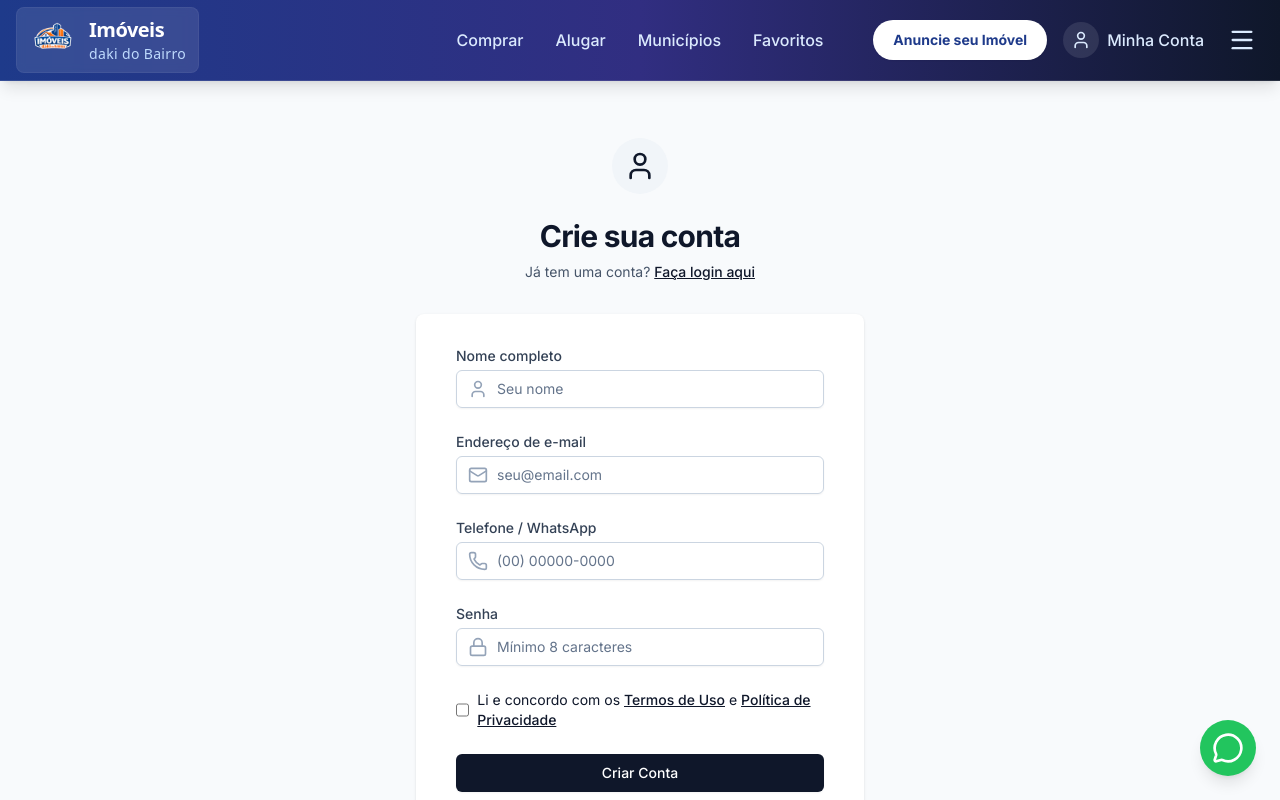
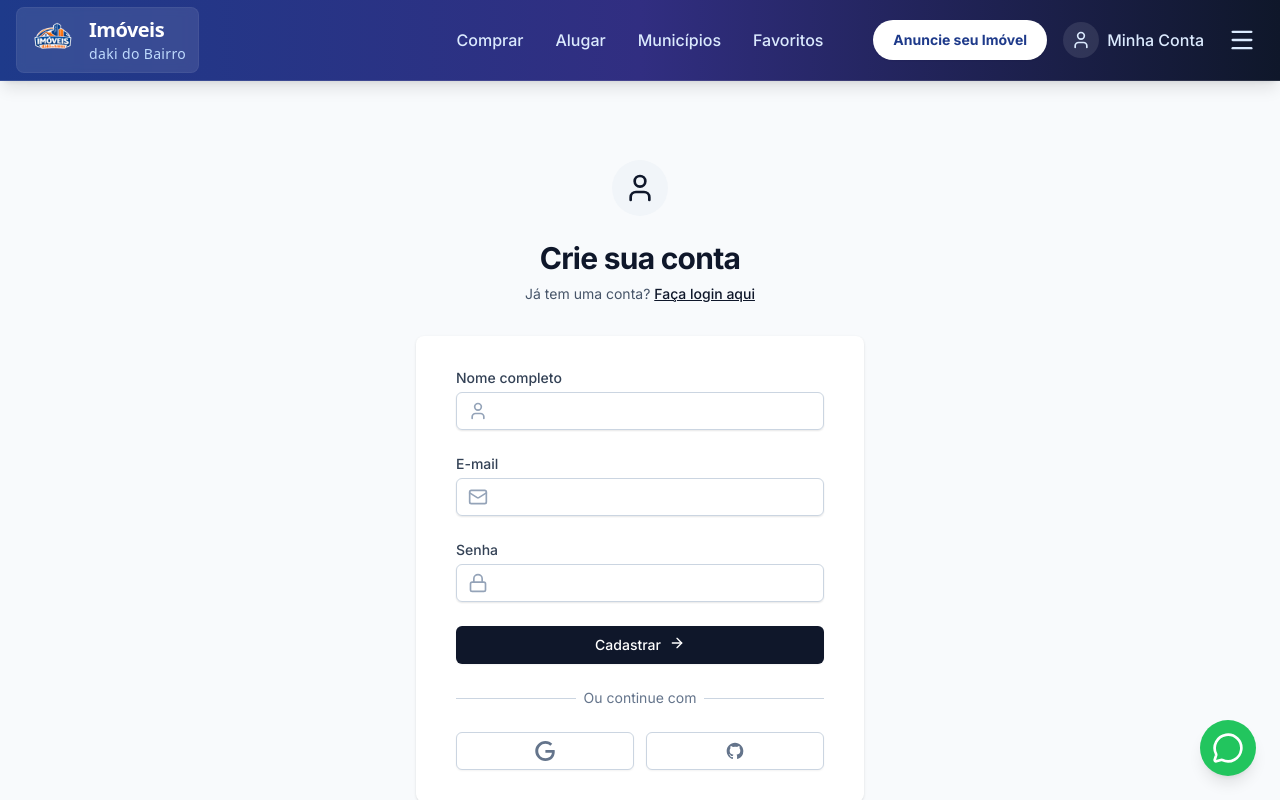
Before and after one commit to Dodo110371/imoveis-daki-do-bairro, a Next.js app: page /cadastro in a window 1280 px wide. Shown: the top 800 px of the page. Built offline with nearby package versions, Linux system fonts and the light colour scheme.

Commit message:
Implement AuthContext and fix redirect flows in Advertise/Account pages

```diff
--- a/app/anunciar/page.tsx
+++ b/app/anunciar/page.tsx
@@ -21,6 +21,8 @@ import {
   CreditCard
 } from 'lucide-react';
 import { CITY_NEIGHBORHOODS } from '@/lib/constants';
+import { useAuth } from '@/context/AuthContext';
+import { useEffect } from 'react';
 
 // Step definitions
 const STEPS = [
@@ -70,12 +72,19 @@ interface AdvertiseFormData {
 
 export default function AdvertisePage() {
   const router = useRouter();
+  const { isAuthenticated, isLoading: isAuthLoading } = useAuth();
   const [hasIdentified, setHasIdentified] = useState(false);
   const [currentStep, setCurrentStep] = useState(1);
   const [isSubmitting, setIsSubmitting] = useState(false);
   const [isLoadingCep, setIsLoadingCep] = useState(false);
   const [isLoadingAdvertiserCep, setIsLoadingAdvertiserCep] = useState(false);
   const [isSuccess, setIsSuccess] = useState(false);
+
+  useEffect(() => {
+    if (isAuthenticated) {
+      setHasIdentified(true);
+    }
+  }, [isAuthenticated]);
 
   // Form State
   const [formData, setFormData] = useState<AdvertiseFormData>({
@@ -299,7 +308,7 @@ export default function AdvertisePage() {
 
         <div className="grid md:grid-cols-2 gap-6">
           {/* Login Card */}
-          <Link href="/minha-conta" className="group">
+          <Link href="/minha-conta?redirect=/anunciar" className="group">
             <div className="bg-white p-8 rounded-xl border-2 border-slate-100 hover:border-blue-500 transition-all h-full shadow-sm hover:shadow-md">
               <div className="w-12 h-12 bg-blue-100 rounded-full flex items-center justify-center mb-6 group-hover:bg-blue-600 transition-colors">
                 <LogIn className="w-6 h-6 text-blue-600 group-hover:text-white transition-colors" />
@@ -315,7 +324,7 @@ export default function AdvertisePage() {
           </Link>
 
           {/* Register Card */}
-          <Link href="/cadastro" className="group">
+          <Link href="/cadastro?redirect=/anunciar" className="group">
             <div className="bg-white p-8 rounded-xl border-2 border-slate-100 hover:border-green-500 transition-all h-full shadow-sm hover:shadow-md">
               <div className="w-12 h-12 bg-green-100 rounded-full flex items-center justify-center mb-6 group-hover:bg-green-600 transition-colors">
                 <UserPlus className="w-6 h-6 text-green-600 group-hover:text-white transition-colors" />
--- a/app/cadastro/page.tsx
+++ b/app/cadastro/page.tsx
@@ -1,7 +1,31 @@
-import { User, Mail, Lock, Phone } from 'lucide-react';
+"use client";
+
+import React, { useState, Suspense } from 'react';
+import { User, Mail, Lock, Phone, ArrowRight } from 'lucide-react';
 import Link from 'next/link';
+import { useRouter, useSearchParams } from 'next/navigation';
+import { useAuth } from '@/context/AuthContext';
 
-export default function CadastroPage() {
+function CadastroContent() {
+  const [name, setName] = useState('');
+  const [email, setEmail] = useState('');
+  const [password, setPassword] = useState('');
+  const { register, isLoading } = useAuth();
+  const router = useRouter();
+  const searchParams = useSearchParams();
+  const redirectUrl = searchParams.get('redirect') || '/';
+
+  const handleSubmit = async (e: React.FormEvent) => {
+    e.preventDefault();
+    try {
+      await register(email, name);
+      router.push(redirectUrl);
+    } catch (error) {
+      console.error('Registration error:', error);
+      alert('Erro ao criar conta. Tente novamente.');
+    }
+  };
+
   return (
     <div className="min-h-screen bg-slate-50 flex flex-col justify-center py-12 sm:px-6 lg:px-8">
       <div className="sm:mx-auto sm:w-full sm:max-w-md">
@@ -15,7 +39,7 @@ export default function CadastroPage() {
         </h2>
         <p className="mt-2 text-center text-sm text-slate-600">
           Já tem uma conta?{' '}
-          <Link href="/minha-conta" className="font-medium text-slate-900 hover:text-slate-800 underline">
+          <Link href={`/minha-conta?redirect=${redirectUrl}`} className="font-medium text-slate-900 hover:text-slate-800 underline">
             Faça login aqui
           </Link>
         </p>
@@ -23,7 +47,7 @@ export default function CadastroPage() {
 
       <div className="mt-8 sm:mx-auto sm:w-full sm:max-w-md">
         <div className="bg-white py-8 px-4 shadow sm:rounded-lg sm:px-10">
-          <form className="space-y-6" action="#" method="POST">
+          <form className="space-y-6" onSubmit={handleSubmit}>
             <div>
               <label htmlFor="name" className="block text-sm font-medium text-slate-700">
                 Nome completo
@@ -38,15 +62,16 @@ export default function CadastroPage() {
                   type="text"
                   autoComplete="name"
                   required
-                  className="block w-full pl-10 pr-3 py-2 border border-slate-300 rounded-md leading-5 bg-white placeholder-slate-500 focus:outline-none focus:placeholder-slate-400 focus:ring-1 focus:ring-slate-900 focus:border-slate-900 sm:text-sm"
-                  placeholder="Seu nome"
+                  value={name}
+                  onChange={(e) => setName(e.target.value)}
+                  className="block w-full pl-10 rounded-md border-slate-300 shadow-sm focus:border-slate-500 focus:ring-slate-500 sm:text-sm py-2 border"
                 />
               </div>
             </div>
 
             <div>
               <label htmlFor="email" className="block text-sm font-medium text-slate-700">
-                Endereço de e-mail
+                E-mail
               </label>
               <div className="mt-1 relative rounded-md shadow-sm">
                 <div className="absolute inset-y-0 left-0 pl-3 flex items-center pointer-events-none">
@@ -58,28 +83,9 @@ export default function CadastroPage() {
                   type="email"
                   autoComplete="email"
                   required
-                  className="block w-full pl-10 pr-3 py-2 border border-slate-300 rounded-md leading-5 bg-white placeholder-slate-500 focus:outline-none focus:placeholder-slate-400 focus:ring-1 focus:ring-slate-900 focus:border-slate-900 sm:text-sm"
-                  placeholder="seu@email.com"
-                />
-              </div>
-            </div>
-
-            <div>
-              <label htmlFor="phone" className="block text-sm font-medium text-slate-700">
-                Telefone / WhatsApp
-              </label>
-              <div className="mt-1 relative rounded-md shadow-sm">
-                <div className="absolute inset-y-0 left-0 pl-3 flex items-center pointer-events-none">
-                  <Phone className="h-5 w-5 text-slate-400" />
-                </div>
-                <input
-                  id="phone"
-                  name="phone"
-                  type="tel"
-                  autoComplete="tel"
-                  required
-                  className="block w-full pl-10 pr-3 py-2 border border-slate-300 rounded-md leading-5 bg-white placeholder-slate-500 focus:outline-none focus:placeholder-slate-400 focus:ring-1 focus:ring-slate-900 focus:border-slate-900 sm:text-sm"
-                  placeholder="(00) 00000-0000"
+                  value={email}
+                  onChange={(e) => setEmail(e.target.value)}
+                  className="block w-full pl-10 rounded-md border-slate-300 shadow-sm focus:border-slate-500 focus:ring-slate-500 sm:text-sm py-2 border"
                 />
               </div>
             </div>
@@ -98,36 +104,81 @@ export default function CadastroPage() {
                   type="password"
                   autoComplete="new-password"
                   required
-                  className="block w-full pl-10 pr-3 py-2 border border-slate-300 rounded-md leading-5 bg-white placeholder-slate-500 focus:outline-none focus:placeholder-slate-400 focus:ring-1 focus:ring-slate-900 focus:border-slate-900 sm:text-sm"
-                  placeholder="Mínimo 8 caracteres"
+                  value={password}
+                  onChange={(e) => setPassword(e.target.value)}
+                  className="block w-full pl-10 rounded-md border-slate-300 shadow-sm focus:border-slate-500 focus:ring-slate-500 sm:text-sm py-2 border"
                 />
               </div>
-            </div>
-
-            <div className="flex items-center">
-              <input
-                id="terms"
-                name="terms"
-                type="checkbox"
-                required
-                className="h-4 w-4 text-slate-900 focus:ring-slate-900 border-slate-300 rounded"
-              />
-              <label htmlFor="terms" className="ml-2 block text-sm text-slate-900">
-                Li e concordo com os <a href="#" className="font-medium underline hover:text-slate-800">Termos de Uso</a> e <a href="#" className="font-medium underline hover:text-slate-800">Política de Privacidade</a>
-              </label>
             </div>
 
             <div>
               <button
                 type="submit"
-                className="w-full flex justify-center py-2 px-4 border border-transparent rounded-md shadow-sm text-sm font-medium text-white bg-slate-900 hover:bg-slate-800 focus:outline-none focus:ring-2 focus:ring-offset-2 focus:ring-slate-900 transition-colors"
+                disabled={isLoading}
+                className="flex w-full justify-center rounded-md border border-transparent bg-slate-900 py-2 px-4 text-sm font-medium text-white shadow-sm hover:bg-slate-800 focus:outline-none focus:ring-2 focus:ring-slate-500 focus:ring-offset-2 disabled:opacity-70 disabled:cursor-not-allowed"
               >
-                Criar Conta
+                {isLoading ? (
+                  <div className="h-5 w-5 border-2 border-white/30 border-t-white rounded-full animate-spin" />
+                ) : (
+                  <>
+                    Cadastrar
+                    <ArrowRight className="ml-2 h-4 w-4" />
+                  </>
+                )}
               </button>
             </div>
           </form>
+
+          <div className="mt-6">
+            <div className="relative">
+              <div className="absolute inset-0 flex items-center">
+                <div className="w-full border-t border-slate-300" />
+              </div>
+              <div className="relative flex justify-center text-sm">
+                <span className="bg-white px-2 text-slate-500">Ou continue com</span>
+              </div>
+            </div>
+
+            <div className="mt-6 grid grid-cols-2 gap-3">
+              <button
+                type="button"
+                className="inline-flex w-full justify-center rounded-md border border-slate-300 bg-white py-2 px-4 text-sm font-medium text-slate-500 shadow-sm hover:bg-slate-50"
+              >
+                <span className="sr-only">Entrar com Google</span>
+                <svg className="h-5 w-5" aria-hidden="true" fill="currentColor" viewBox="0 0 24 24">
+                  <path d="M12.48 10.92v3.28h7.84c-.24 1.84-.853 3.187-1.787 4.133-1.147 1.147-2.933 2.4-6.053 2.4-4.827 0-8.6-3.893-8.6-8.72s3.773-8.72 8.6-8.72c2.6 0 4.507 1.027 5.907 2.347l2.307-2.307C18.747 1.44 16.133 0 12.48 0 5.867 0 .307 5.387.307 12s5.56 12 12.173 12c3.573 0 6.267-1.173 8.373-3.36 2.16-2.16 2.84-5.213 2.84-7.667 0-.76-.053-1.467-.173-2.053H12.48z" />
+                </svg>
+              </button>
+
+              <button
+                type="button"
+                className="inline-flex w-full justify-center rounded-md border border-slate-300 bg-white py-2 px-4 text-sm font-medium text-slate-500 shadow-sm hover:bg-slate-50"
+              >
+                <span className="sr-only">Entrar com GitHub</span>
+                <svg className="h-5 w-5" fill="currentColor" viewBox="0 0 24 24" aria-hidden="true">
+                  <path
+                    fillRule="evenodd"
+                    d="M12 2C6.477 2 2 6.484 2 12.017c0 4.425 2.865 8.18 6.839 9.504.5.092.682-.217.682-.483 0-.237-.008-.868-.013-1.703-2.782.605-3.369-1.343-3.369-1.343-.454-1.158-1.11-1.466-1.11-1.466-.908-.62.069-.608.069-.608 1.003.07 1.531 1.032 1.531 1.032.892 1.53 2.341 1.088 2.91.832.092-.647.35-1.088.636-1.338-2.22-.253-4.555-1.113-4.555-4.951 0-1.093.39-1.988 1.029-2.688-.103-.253-.446-1.272.098-2.65 0 0 .84-.27 2.75 1.026A9.564 9.564 0 0112 6.844c.85.004 1.705.115 2.504.337 1.909-1.296 2.747-1.027 2.747-1.027.546 1.379.202 2.398.1 2.651.64.7 1.028 1.595 1.028 2.688 0 3.848-2.339 4.695-4.566 4.943.359.309.678.92.678 1.855 0 1.338-.012 2.419-.012 2.747 0 .268.18.58.688.482A10.019 10.019 0 0022 12.017C22 6.484 17.522 2 12 2z"
+                    clipRule="evenodd"
+                  />
+                </svg>
+              </button>
+            </div>
+          </div>
         </div>
       </div>
     </div>
   );
 }
+
+export default function CadastroPage() {
+  return (
+    <Suspense fallback={
+      <div className="min-h-screen flex items-center justify-center bg-slate-50">
+        <div className="animate-spin rounded-full h-12 w-12 border-b-2 border-slate-900"></div>
+      </div>
+    }>
+      <CadastroContent />
+    </Suspense>
+  );
+}
--- a/app/layout.tsx
+++ b/app/layout.tsx
@@ -6,6 +6,7 @@ import { Footer } from "@/components/Footer";
 import { WhatsAppFloat } from "@/components/WhatsAppFloat";
 import { FavoritesProvider } from "@/context/FavoritesContext";
 import { ComparisonProvider } from "@/context/ComparisonContext";
+import { AuthProvider } from "@/context/AuthContext";
 import { ComparisonBar } from "@/components/ComparisonBar";
 
 const inter = Inter({ subsets: ["latin"] });
@@ -23,6 +24,7 @@ export default function RootLayout({
   return (
     <html lang="pt-BR">
       <body className={`${inter.className} antialiased min-h-screen flex flex-col`}>
+        <AuthProvider>
           <FavoritesProvider>
             <ComparisonProvider>
               <Header />
@@ -34,6 +36,7 @@ export default function RootLayout({
               <Footer />
             </ComparisonProvider>
           </FavoritesProvider>
+        </AuthProvider>
       </body>
     </html>
   );
--- a/app/minha-conta/page.tsx
+++ b/app/minha-conta/page.tsx
@@ -1,22 +1,38 @@
 "use client";
 
-import React, { useState } from 'react';
+import React, { useState, useEffect, Suspense } from 'react';
 import Link from 'next/link';
 import Image from 'next/image';
+import { useRouter, useSearchParams } from 'next/navigation';
 import { Mail, Lock, User, ArrowRight, Github, Chrome } from 'lucide-react';
+import { useAuth } from '@/context/AuthContext';
 
-export default function MinhaContaPage() {
+function MinhaContaContent() {
   const [isLogin, setIsLogin] = useState(true);
-  const [isLoading, setIsLoading] = useState(false);
+  const [name, setName] = useState('');
+  const [email, setEmail] = useState('');
+  const [password, setPassword] = useState('');
+  const { login, register, isLoading } = useAuth();
+  const router = useRouter();
+  const searchParams = useSearchParams();
+  const redirectUrl = searchParams.get('redirect') || '/';
 
   const handleSubmit = async (e: React.FormEvent) => {
     e.preventDefault();
-    setIsLoading(true);
-    // Simulating API call
-    await new Promise(resolve => setTimeout(resolve, 1500));
-    setIsLoading(false);
-    // In a real app, handle auth here
-    alert(isLogin ? "Login simulado com sucesso!" : "Cadastro simulado com sucesso!");
+
+    try {
+      if (isLogin) {
+        await login(email, name || 'Usuário');
+      } else {
+        await register(email, name);
+      }
+
+      // Redirect after successful auth
+      router.push(redirectUrl);
+    } catch (error) {
+      console.error('Authentication error:', error);
+      alert('Ocorreu um erro ao tentar autenticar. Tente novamente.');
+    }
   };
 
   return (
@@ -96,7 +112,9 @@ export default function MinhaContaPage() {
                   </div>
                   <input
                     type="text"
-                    required
+                    required={!isLogin}
+                    value={name}
+                    onChange={(e) => setName(e.target.value)}
                     className="block w-full pl-10 pr-3 py-3 border border-slate-200 rounded-lg focus:ring-2 focus:ring-blue-500 focus:border-blue-500 transition-all bg-slate-50 hover:bg-white"
                     placeholder="Seu nome"
                   />
@@ -113,6 +131,8 @@ export default function MinhaContaPage() {
                 <input
                   type="email"
                   required
+                  value={email}
+                  onChange={(e) => setEmail(e.target.value)}
                   className="block w-full pl-10 pr-3 py-3 border border-slate-200 rounded-lg focus:ring-2 focus:ring-blue-500 focus:border-blue-500 transition-all bg-slate-50 hover:bg-white"
                   placeholder="seu@email.com"
                 />
@@ -135,6 +155,8 @@ export default function MinhaContaPage() {
                 <input
                   type="password"
                   required
+                  value={password}
+                  onChange={(e) => setPassword(e.target.value)}
                   className="block w-full pl-10 pr-3 py-3 border border-slate-200 rounded-lg focus:ring-2 focus:ring-blue-500 focus:border-blue-500 transition-all bg-slate-50 hover:bg-white"
                   placeholder="••••••••"
                 />
@@ -187,3 +209,15 @@ export default function MinhaContaPage() {
     </div>
   );
 }
+
+export default function MinhaContaPage() {
+  return (
+    <Suspense fallback={
+      <div className="min-h-screen flex items-center justify-center bg-slate-50">
+        <div className="animate-spin rounded-full h-12 w-12 border-b-2 border-slate-900"></div>
+      </div>
+    }>
+      <MinhaContaContent />
+    </Suspense>
+  );
+}
--- /dev/null
+++ b/context/AuthContext.tsx
@@ -0,0 +1,89 @@
+"use client";
+
+import React, { createContext, useContext, useState, useEffect } from 'react';
+import { useRouter } from 'next/navigation';
+
+interface User {
+  id: string;
+  name: string;
+  email: string;
+}
+
+interface AuthContextType {
+  user: User | null;
+  isAuthenticated: boolean;
+  isLoading: boolean;
+  login: (email: string, name: string) => Promise<void>;
+  logout: () => void;
+  register: (email: string, name: string) => Promise<void>;
+}
+
+const AuthContext = createContext<AuthContextType | undefined>(undefined);
+
+export function AuthProvider({ children }: { children: React.ReactNode }) {
+  const [user, setUser] = useState<User | null>(null);
+  const [isLoading, setIsLoading] = useState(true);
+  const router = useRouter();
+
+  useEffect(() => {
+    // Check for persisted user in localStorage
+    const storedUser = localStorage.getItem('imoveis_auth_user');
+    if (storedUser) {
+      try {
+        setUser(JSON.parse(storedUser));
+      } catch (e) {
+        console.error('Failed to parse user from localStorage', e);
+        localStorage.removeItem('imoveis_auth_user');
+      }
+    }
+    setIsLoading(false);
+  }, []);
+
+  const login = async (email: string, name: string = 'Usuário') => {
+    setIsLoading(true);
+    // Simulate API call
+    await new Promise(resolve => setTimeout(resolve, 1000));
+
+    const mockUser = {
+      id: 'user-' + Date.now(),
+      name,
+      email,
+    };
+
+    setUser(mockUser);
+    localStorage.setItem('imoveis_auth_user', JSON.stringify(mockUser));
+    setIsLoading(false);
+  };
+
+  const register = async (email: string, name: string) => {
+    // For this mock implementation, register is same as login
+    return login(email, name);
+  };
+
+  const logout = () => {
+    setUser(null);
+    localStorage.removeItem('imoveis_auth_user');
+    router.push('/');
+  };
+
+  return (
+    <AuthContext.Provider value={{
+      user,
+      isAuthenticated: !!user,
+      isLoading,
+      login,
+      logout,
+      register
+    }}>
+      {children}
+    </AuthContext.Provider>
+  );
+}
+
+export function useAuth() {
+  const context = useContext(AuthContext);
+  if (context === undefined) {
+    throw new Error('useAuth must be used within an AuthProvider');
+  }
+  return context;
+}
```
Lines whose indentation alone changed are shown as unchanged.
